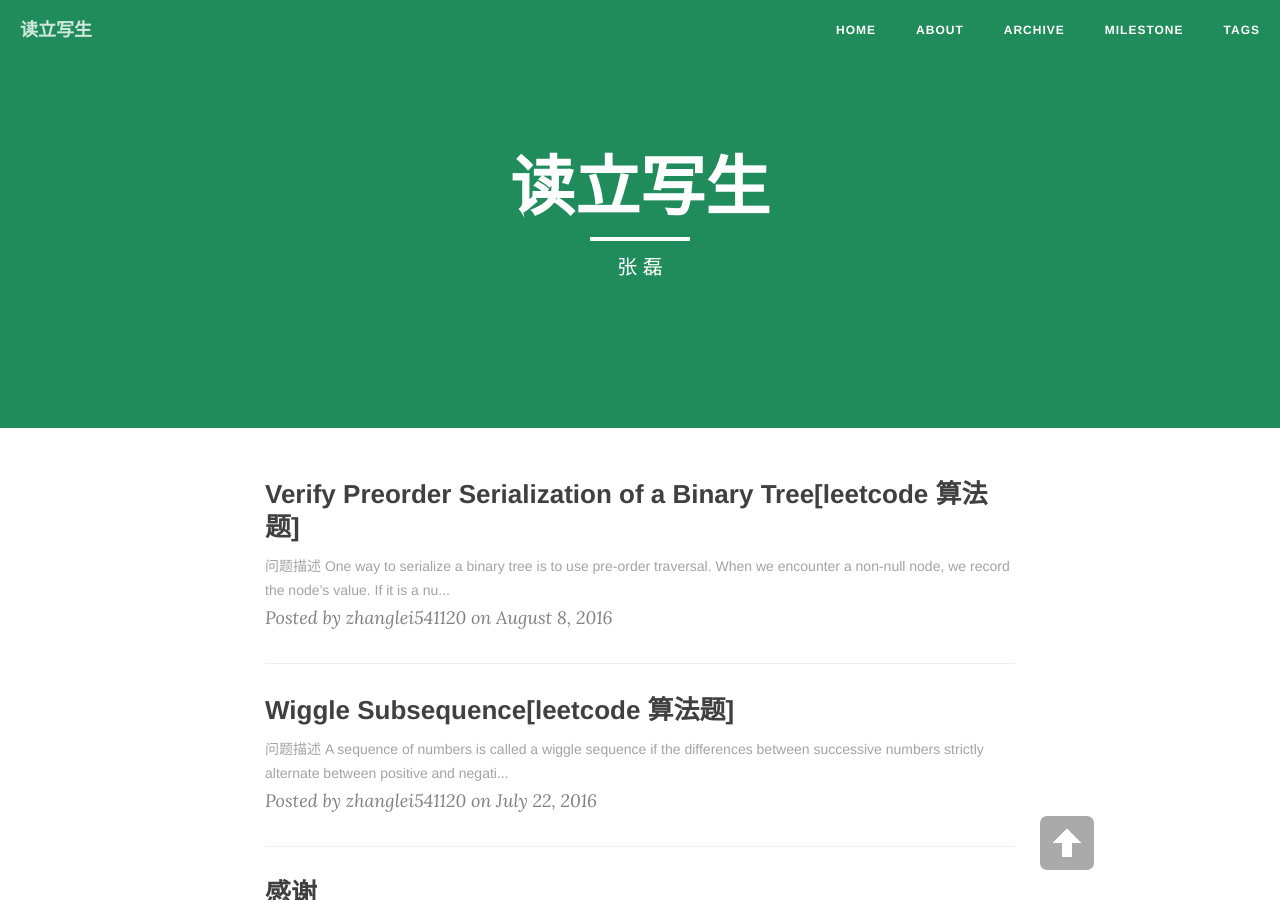
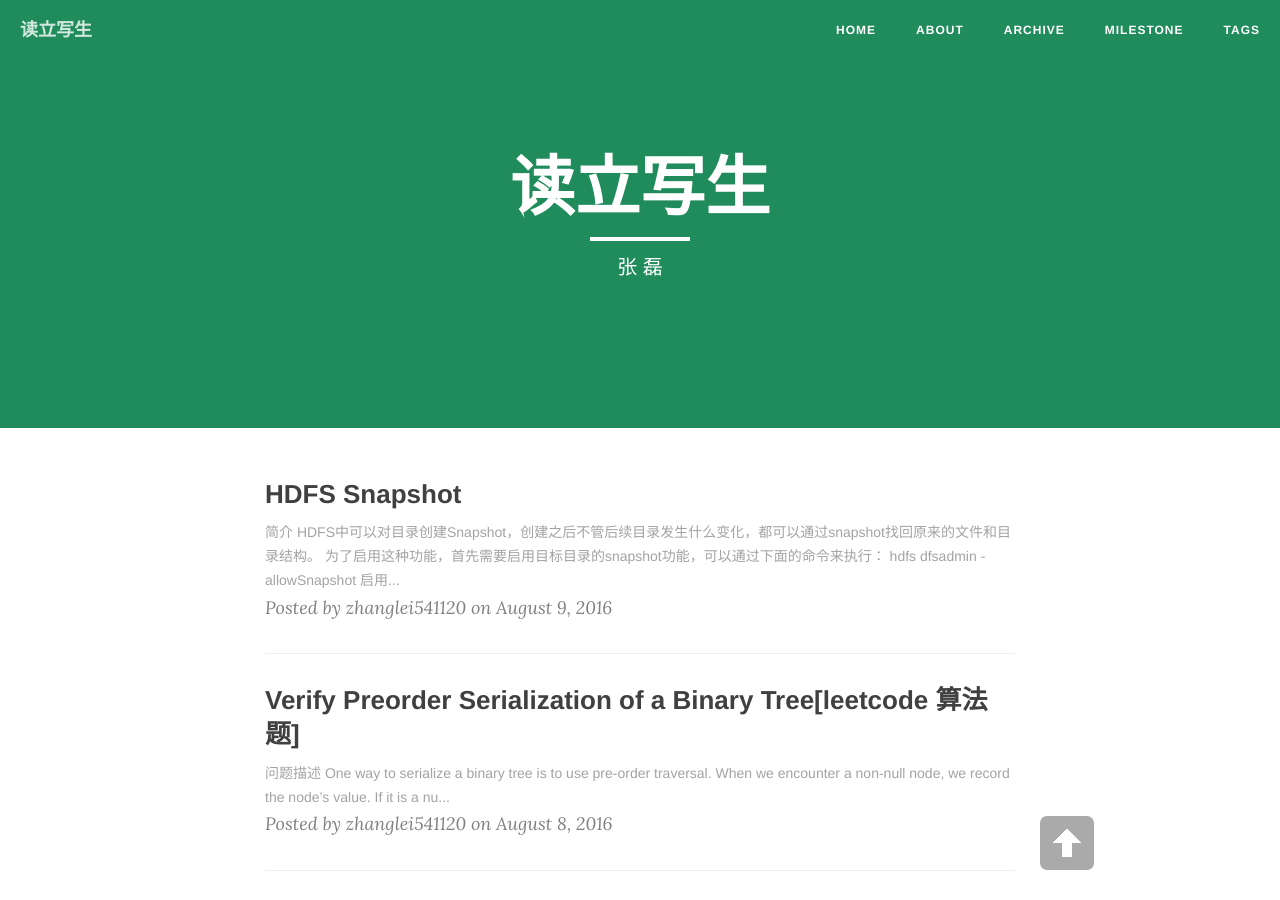
Before and after one commit to zhanglei541120/zhanglei541120.github.io, a Jekyll site: the page built from index.html, in a window 1280 px wide and 900 px high. Built offline with Jekyll 4.4.1, drawn with Linux system fonts in a browser that asks for light colours; nearby versions of some CDN libraries; the list of posts is cut into pages by our own code; some of the changed lines change nothing that is shown.

Commit message:
add resume

```diff
--- /dev/null
+++ b/_posts/2016-08-09-HDFS-Snapshot.md
@@ -0,0 +1,77 @@
+---
+layout: post
+title: HDFS Snapshot
+date: 2016-08-09
+categories: blog
+tags:
+description:
+---
+
+## 简介
+HDFS中可以对目录创建Snapshot，创建之后不管后续目录发生什么变化，都可以通过snapshot找回原来的文件和目录结构。
+为了启用这种功能，首先需要启用目标目录的snapshot功能，可以通过下面的命令来执行：
+
+    hdfs dfsadmin -allowSnapshot
+
+启用snapshot功能，该操作会向INodeDirectory中添加Snapshottable特性，并将该目录加入到SnapshottableManager中。并不会自动进行snapshot保存，还需要先创建snapshot, 通过下面的命令来执行：
+
+    hdfs dfs -createSnapshot []
+
+可以为相同的目录创建多个snapshot, 不同的snapshot通过名字来区分，默认是syyyyMMdd-HHmmss.SSS，例如/storage/WALs/.snapshot/s20140515-084657.639
+
+## 特点和限制
+
+1. Snapshots可以发生在设置成snapshottable的所有目录
+2. 一个snapshottable的目录最多支持65536个快照
+3. 一个目录被设置成snapshottable并且拥有快照，就不能删除和重命名该目录
+4. 升级的时候为了防止.snapshot保留目录造成的冲突，需要删除或者重命名该目录。
+
+![快照相关类图](http://obkkz880t.bkt.clouddn.com/class_pic.png)
+
+一个Snapshot代表了一个Snapshottable。其中的DirectorySnapshottableFeature为了支持一个目录为了支持Sanshottable。DirectoryWithSnapshotFeature和FileWithSnapshotFeature分别为INodeDirectory和INodeFile支持了快照特性，利用一个链表来保存对该文件或者目录在进行快照之后执行的操作。保存的信息有目录的属性和配额、以及文件的属性和文件的长度和对应的数据块等信息。具体属性信息如下所示：
+INodeAttributes
+包括了文件或者目录的基本信息，有：
+
+    private final byte[] name;
+    private final long permission;（保存了user，group和 permission）
+    private final AclFeature aclFeature;
+    private final long modificationTime;
+    private final long accessTime;
+    private XAttrFeature xAttrFeature;
+    INodeFileAttributes
+    private final long header;（副本数、块大小，存储类型）
+
+    INodeDirectoryAttributes
+    QuotaCounts quota;（如果有）
+
+增加快照的特性并没有改变原来的对外可见的文件和基于树状结构的文件访问路径（除去.snapshot目录），如果为该目录创建了一个Snapshottable，则在该目录下面创建.snapshot目录，用于保存现在的文件和目录做了哪些操作（可以通过这部分操作从当前的文件和目录数据和信息得到原来创建该快照的文件或者目录的状态）。
+
+## 流程
+
+### 删除文件或者目录
+1. 文件目录树如下图所示，并且我们已经通过命令启动了a的snapshot功能，结构如下图所示：
+![allowSnapshot之后](http://obkkz880t.bkt.clouddn.com/before_create.png)
+图中.snapshot是虚拟节点，保存了所有的snapshot列表，其中diff中还保存当前节点下面的变化，一个snapshot对应于一个diff.要注意的是snapshot中可以被多个目录的diff引用，后续会进行说明。
+
+2. 当我们执行createSnapshot命令时，结果如下：
+![createSnapshot之后](http://obkkz880t.bkt.clouddn.com/after_create.png)
+
+3. 当删除文件e的时候
+不论是删除一个文件还是一个目录，只要是直接子节点，都会将节点添加快照特性.例如e会添加FileWithSnapshotFeature，在a的DirectoryDiff中ChildDiff中deleted列表中将会包含e,而在a的正常节点下会被删除。目录节点的处理同样。
+![删除文件之后](http://obkkz880t.bkt.clouddn.com/after_delete.png)
+
+其他修改操作，在操作之前增加一个该文件的diff，通过该方法来保存文件的信息
+
+truncate之后的追加操作：
+当文件处于快照下的时候，对该文件进行文件的截短的时候，如果截短的位置正好处于Block的边界，则将这些块直接从该文件的INodeFile中删除（该文件的FileDiff中中保留了这以部分Block信息），如果不与Block的边界对齐，则执行该块的拷贝，以保存原来快照的数据:
+
+
+    boolean shouldCopyOnTruncate(INodeFile file, BlockInfoContiguous blk) {
+        if(!isUpgradeFinalized()) {
+            return true;
+        }
+        if (isRollingUpgrade()) {
+            return true;
+        }
+        return file.isBlockInLatestSnapshot(blk);
+    }
--- a/about.md
+++ b/about.md
@@ -10,9 +10,66 @@
     <p><img src="http://7xlfkx.com1.z0.glb.clouddn.com/white2.jpg" align="center"></p>
 </center>
 
-我是张磊，在校学生。最近在找工作中...
+## 基本信息
 
-###联系
+    姓名：张磊                             性别：男
+    Email：zhanglei541120@gmail.com   手机：18782950556
+    毕业学校：电子科技大学                 学院：计算机科学与工程学院
+    学历：硕士                             教研团队：网络与分布式系统实验室
+    英语：六级                             求职意向：后台开发
+
+## 教育经历
+
+    2014.9——至今     硕士        电子科技大学，计算机科学与工程学院
+    2010.9——2014.7  本科        电子科技大学，计算机科学与工程学院   TOP 5%
+
+## 专业技能
+
+- 熟练掌握C/C++，熟悉STL，并了解基本原理
+- 熟悉基本的数据结构与算法
+- 熟悉TCP/IP协议
+- 熟练Linux下各种阻塞(非阻塞)Socket编程模型及Epoll，对高并发网络服务程序设计有深刻的理解
+- 熟悉分布式相关知识，熟悉分布式存储HDFS的基本原理，阅读过部分HDFS源代码
+- 熟悉基本设计模式
+- 熟练使用Linux操作系统，熟练使用C/C++编程调试工具
+
+## 项目经历
+
+### 分布式NAS支持Hadoop生态         某公司合作项目              2015-2016
+<b>项目描述</b>：基于HDFS的源码进行二次实现和开发，用已有的分布式文件系统替换其下层存储机制，把大部分一致性和可用性工作交由下层处理，并对原有代码的瓶颈部分采用C++重新实现，从而达到整合已有分布式文件系统、保持 HDFS原接口不变并进一步提高系统吞吐量的目标，进而使系统能够直接运行在 Hadoop生态系统中。
+<b>个人职责</b>：
+1. 阅读 HDFS源代码，参与需求分析和方案设计，确定方案的可行性
+2. 分析 HDFS中Client、Namenode和 Datanode之间的 IPC交互协议，Datanode的网络模型，Datanode的下层存储模型和Client到 Datanode之间的流式协议等，确定修改点
+3. 修改Hadoop中的HDFS源码，实现底层存储机制的替换，把原Namenode的元数据以及Datanode的数据存储机制映射到某公司提供的DFS的接口上，并用asio实现Datanode的流式接口
+
+### 面向云计算的水平结构组件框架及应用      四川省科技支撑计划          2014-2015
+<b>项目描述</b>：一个采用了 COM组件的纯面向接口设计思想，容纳重构的云计算组件的框架 ocf。基本通信引擎（IO Engine）是网络通信相关的基础，我们旨在利用下层提供的组件框架，编写一个Proactor模型的通信引擎，为上层应用提供支持。并结合 Protobuf，在IO Engine的基础上实现消息通信机制，并为上层提供 RPC服务。
+<b>个人职责</b>：
+1. 使用ocf框架，参考asio的设计，设计并实现了一套基于Proactor模型的异步通信引擎，包括Socket、服务集、任务队列、线程池、Reactor、缓冲区机制、异步网络读写、定时器（红黑树、时间轮）和信号服务等
+2. 基于异步通信引擎进行封装，为上层提供基于消息通信和异步回调机制的 API，分离数据收发和业务处理逻辑；同时提供了基于组件、以动态链接库方式扩展的服务机制
+3. 编写Protobuf插件，用以自动生成动态链接库RPC框架代码，方便扩展
+4. 使用BOOST单元测试框架对代码进行了详尽的测试，并在测试驱动下多次迭代和重构了代码
+
+### 基于分布式B+树的K/V存储系统                                         2014-2015
+<b>项目描述</b>：建立面向海量数据的分布式B+树索引，利用索引快速定位存储数据，并在支持快速的范围查询机制的同时较好的支持数据的负载均衡。
+<b>个人职责</b>：
+1. 设计基于分布式B+树的K/V存储系统的架构方案
+2. 实现该系统中的B+树索引节点
+3. 实现该系统中数据节点的负载均衡
+
+## 获奖经历
+
+- 研究生期间获得“人民一等奖学金”、“人民二等奖学金”
+- 本科期间依次获得“人民二等奖学金”、“人民特等奖学金”和“国家励志奖学金”
+- 本科被评为学校优秀毕业生，并保送本校读研
+- “全国大学生数据竞赛——图像检索”十强
+
+## 自我评价
+- 工作积极、认真，学习能力强
+- 具有独立思考、解决问题和良好的团队协作能力
+
+
+## 联系
 
 - [博客：zhanglei541120.github.io](http://zhanglei541120.github.io)
 
```
